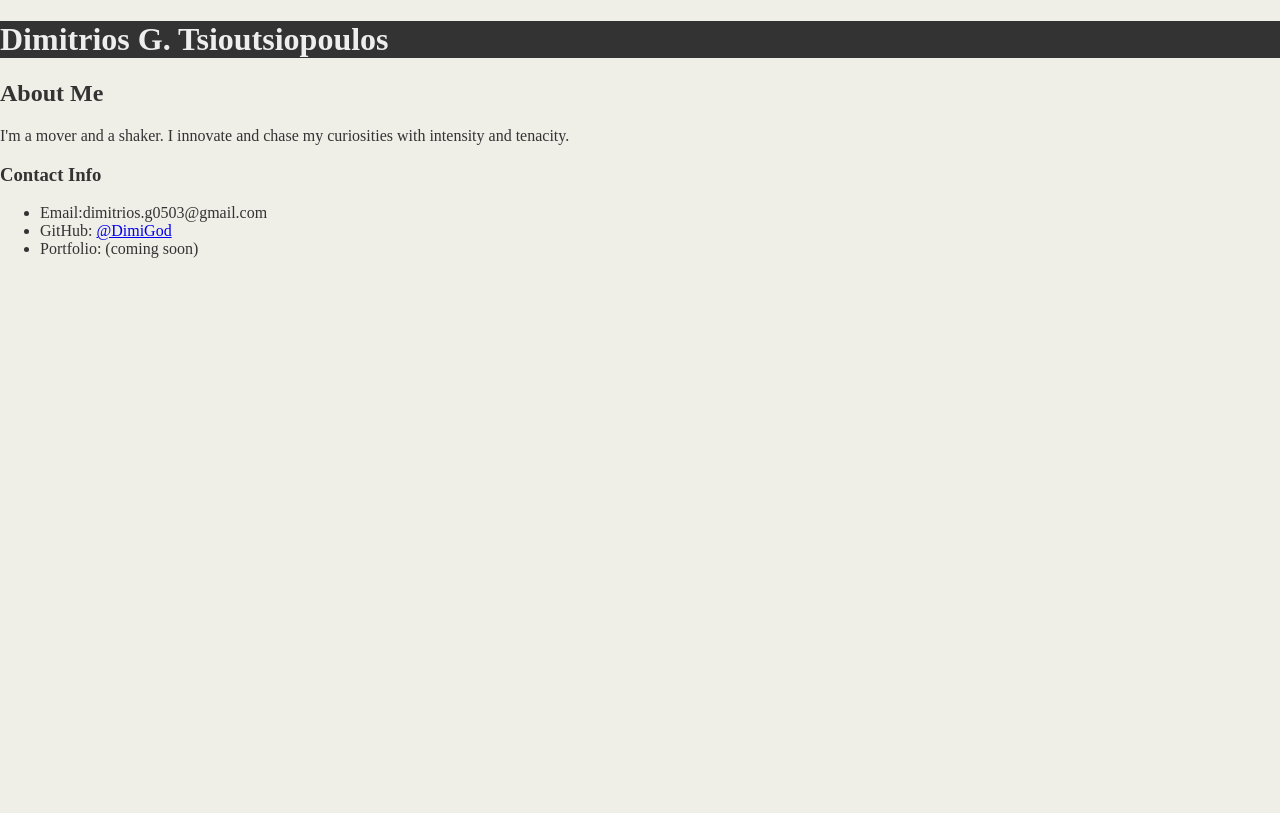
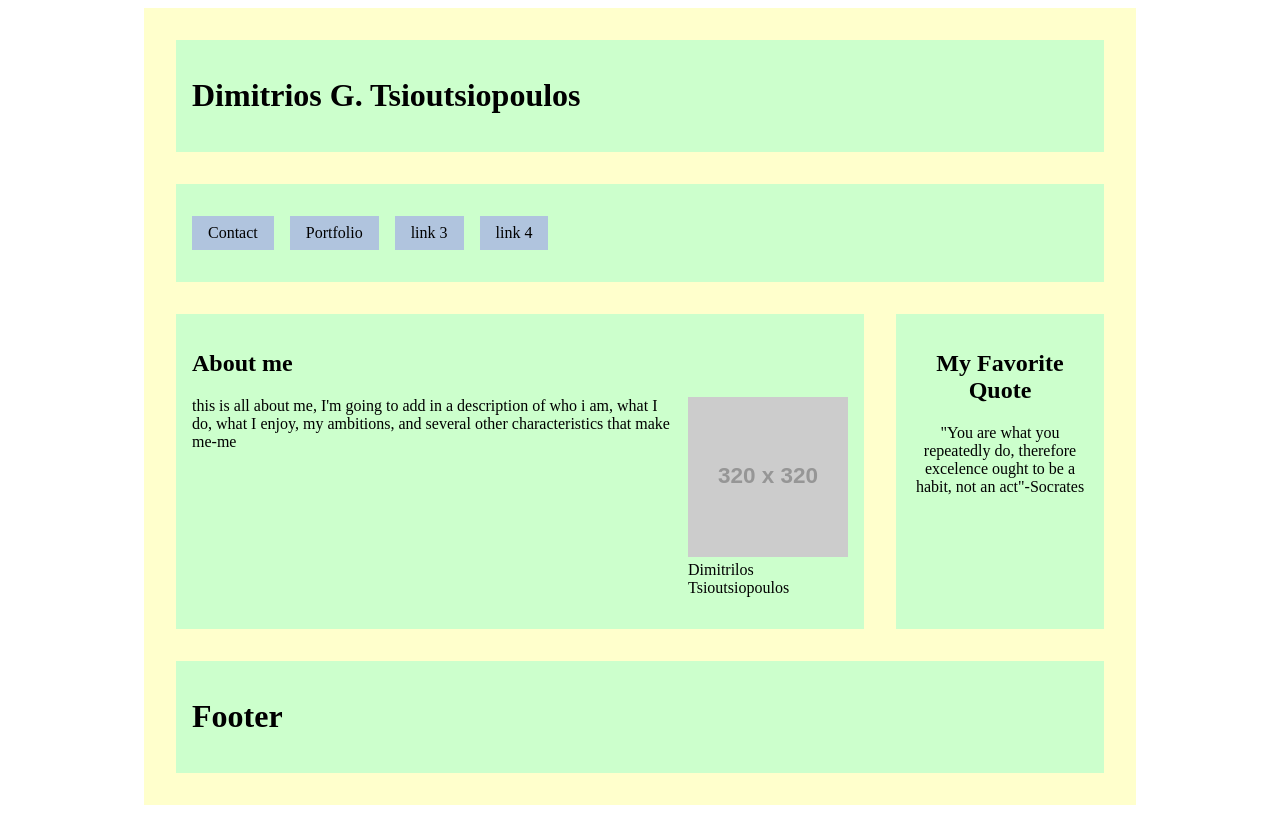
Before and after one commit to DimiGod/Basic-Portfolio, a plain HTML site: page index.html in a window 1280 px wide. Drawn offline with Linux system fonts and the light colour scheme; placeholder pictures from the web are drawn by us.

Commit message:
consolidated the style.css and html code, added in some text for the small column, including my favorite quote

```diff
--- a/assets/css/style.css
+++ /dev/null
@@ -1,20 +0,0 @@
-body{
-    background-color:#efeee7;
-    font-style:Georgia,"Times New Roman",Times,serif;
-    color:#333333;
-    margin: 0;
-    padding: 0;
-}
-
-header{
-    background-color:#333333;
-}
-
-h1{
-    color:#eee;
-    font-size: 2em
-}
-
-h2{
-    font-size:1.5em
-}
--- a/index.html
+++ b/index.html
@@ -1,44 +1,48 @@
 <!DOCTYPE html>
 <html lang="en-us">
-    <head>
-        <meta charset="UTF-8" />
-        <title>Dimitrios Tsioutsiopoulos</title>
 
-        <link rel="stylesheet" type="text/css" href="assets/css/style.css">
+<head>
+    <meta charset="utf-8"/>
+    <title>About Me</title>
+    <link rel="stylesheet" type="text/css" href="assets/css/style-example.css">
+    <meta name="description" content="Profile with descriptions for Dimitrios Tsioutsiopoulos">
+    <meta name="author" content="Dimitrios Tsioutsiopoulos">
 
-    </head>
+</head>
 
-    <body>
+<body>
+    <div id="container">
         <header>
-        <h1>Dimitrios G. Tsioutsiopoulos</h1>
+            <h1>Dimitrios G. Tsioutsiopoulos</h1>
         </header>
 
-    <div>
-        <div class="container">
-    <section id="main bio">
+        <nav>
+            <ul>
+                <li>Contact</li>
+                <li>Portfolio</li>
+                <li>link 3</li>
+                <li>link 4</li>
+            </ul>
+        </nav>
 
-        <h2>About Me</h2>
-        <p>
-            I'm a mover and a shaker. I innovate and chase my curiosities with intensity and tenacity.
-        </p>
-    </section>
-    <section id="contact info">
+        <article>
+            <h1>About me</h1>
+            <figure>
+                <img src="http://via.placeholder.com/320x320"
+                <figcaption>Dimitrilos Tsioutsiopoulos</figcaption>
+            </figure>
 
-        <h3>Contact Info</h3>
+            <p>this is all about me, I'm going to add in a description of who i am, what I do, what I enjoy, my ambitions, and several other characteristics that make me-me</p>
+        </article>
 
-        <ul>
-            <li>Email:dimitrios.g0503@gmail.com</li>
+        <aside>
+            <h1>My Favorite Quote</h1>
+            <p>"You are what you repeatedly do, therefore excelence ought to be a habit, not an act"-Socrates</p>
+        </aside>
 
-            <li>GitHub: <a href="https://github.com/DimiGod">@DimiGod</a></li>
-
-            <li>Portfolio: (coming soon)</li>
-
-        </ul>
-
-    </section>
-
+        <footer>
+            <h1>Footer</h1>
+        </footer>
     </div>
-
 </body>
-
 </html>
```
Also changed, not shown: test.html (deleted, +0 -16 lines).
